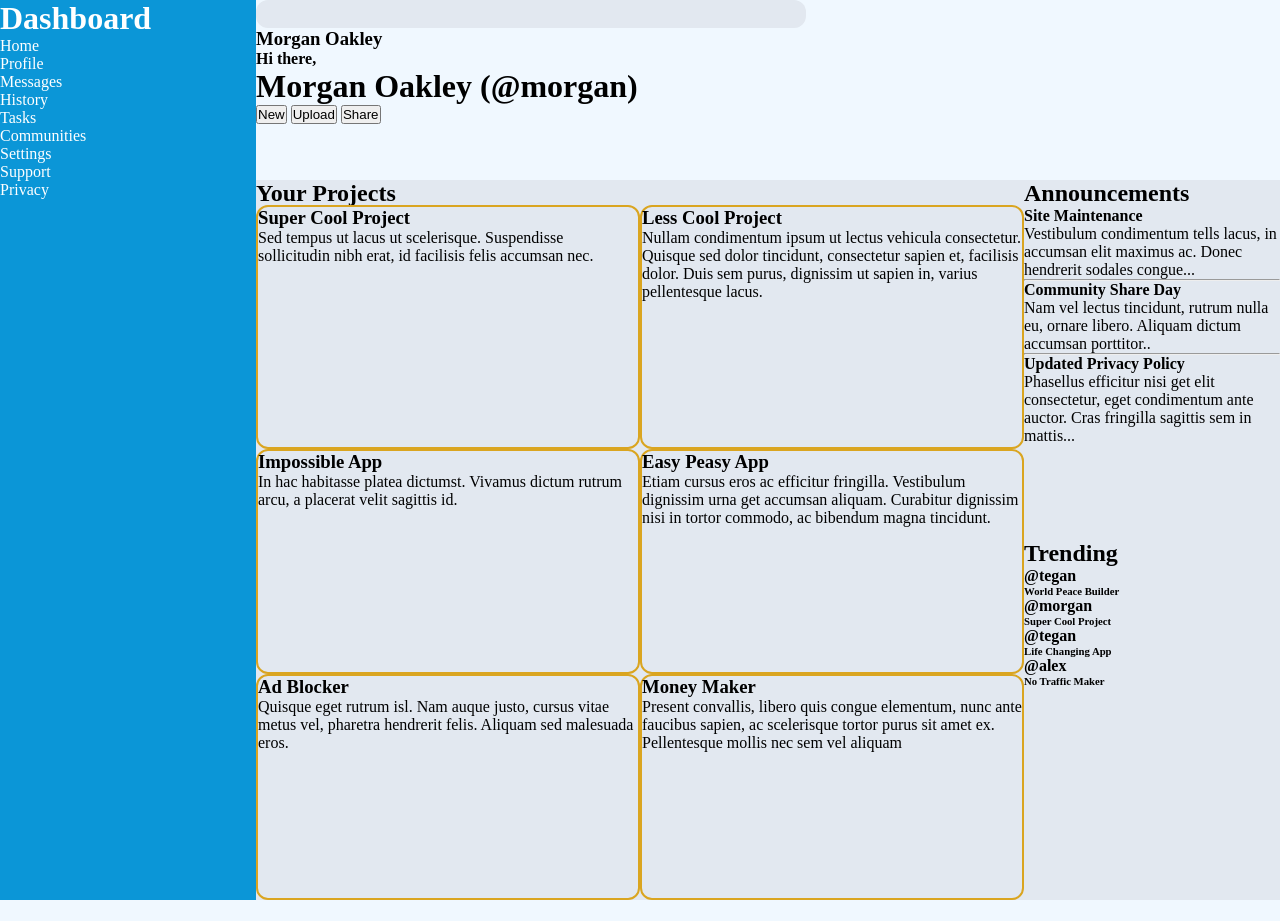
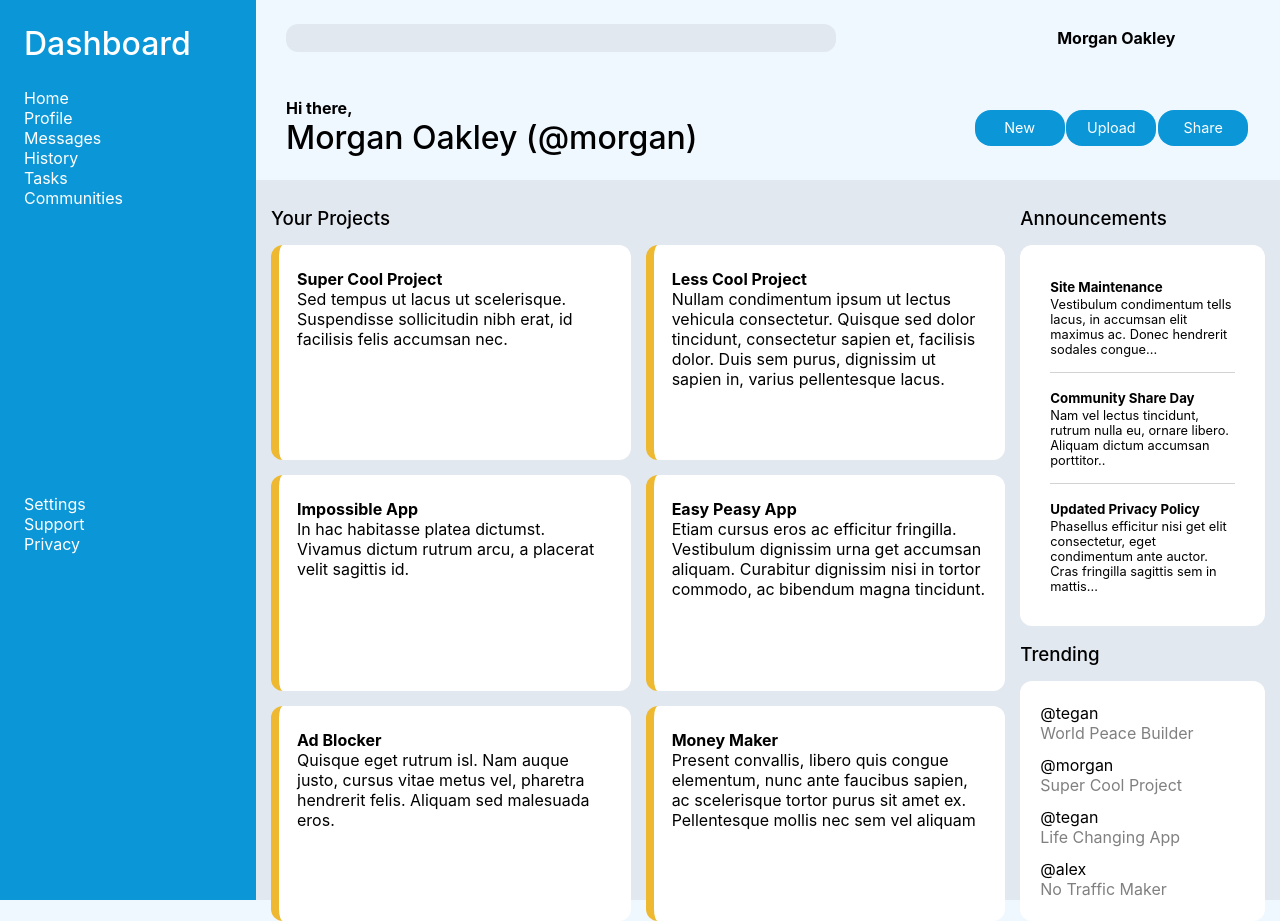
Before and after one commit to grantgolden13/admin-dashboard, a plain HTML site: page index.html in a window 1280 px wide. Before the commit the page ends 900 px from the top, so only its background shows below. Drawn offline with Linux system fonts and the light colour scheme.

Commit message:
finish styling layout; just need icons + pics

```diff
--- a/index.html
+++ b/index.html
@@ -12,7 +12,7 @@
         <div class="header">
             <div class="upper-header">
                 <input type="text">
-                <h3>Morgan Oakley</h3>
+                <h4>Morgan Oakley</h4>
             </div>
             <div class="bottom-header">
                 <div class="profile-container">
@@ -44,16 +44,16 @@
         </div>
         <div class="main">
             <div class="projects">
-                <h2 class="h2">Your Projects</h2>
+                <h3 class="h3">Your Projects</h3>
                 <div class="projects-container">
                     <div class="card">
-                        <h3>Super Cool Project</h3>
+                        <h4>Super Cool Project</h4>
                         <p>Sed tempus ut lacus ut scelerisque.
                             Suspendisse sollicitudin nibh erat, id
                             facilisis felis accumsan nec.</p>
                     </div>
                     <div class="card">
-                        <h3>Less Cool Project</h3>
+                        <h4>Less Cool Project</h4>
                         <p>Nullam condimentum ipsum ut lectus vehicula
                             consectetur. Quisque sed dolor tincidunt,
                             consectetur sapien et, facilisis dolor. Duis sem
@@ -61,27 +61,27 @@
                             pellentesque lacus.</p>
                     </div>
                     <div class="card">
-                        <h3>Impossible App</h3>
+                        <h4>Impossible App</h4>
                         <p>In hac habitasse platea dictumst. Vivamus
                             dictum rutrum arcu, a placerat velit sagittis
                             id.</p>
                     </div>
                     <div class="card">
-                        <h3>Easy Peasy App</h3>
+                        <h4>Easy Peasy App</h4>
                         <p>Etiam cursus eros ac efficitur fringilla.
                             Vestibulum dignissim urna get accumsan
                             aliquam. Curabitur dignissim nisi in tortor
                             commodo, ac bibendum magna tincidunt.</p>
                     </div>
                     <div class="card">
-                        <h3>Ad Blocker</h3>
+                        <h4>Ad Blocker</h4>
                         <p>Quisque eget rutrum isl. Nam auque
                             justo, cursus vitae metus vel, pharetra
                             hendrerit felis. Aliquam sed malesuada
                             eros.</p>
                     </div>
                     <div class="card">
-                        <h3>Money Maker</h3>
+                        <h4>Money Maker</h4>
                         <p>Present convallis, libero quis congue
                             elementum, nunc ante faucibus sapien, ac
                             scelerisque tortor purus sit amet ex.
@@ -90,19 +90,19 @@
                 </div>
             </div>
             <div class="announcements">
-                <h2>Announcements</h2>
-                <div class="announcement-container">
-                    <h4>Site Maintenance</h4>
+                <h3>Announcements</h3>
+                <div class="announcements-container">
+                    <h5>Site Maintenance</h5>
                     <p>Vestibulum condimentum tells lacus,
                         in accumsan elit maximus ac. Donec
                         hendrerit sodales congue...</p>
                     <hr>
-                    <h4>Community Share Day</h4>
+                    <h5>Community Share Day</h5>
                     <p>Nam vel lectus tincidunt, rutrum nulla
                         eu, ornare libero. Aliquam dictum
                         accumsan porttitor..</p>
                     <hr>
-                    <h4>Updated Privacy Policy</h4>
+                    <h5>Updated Privacy Policy</h5>
                     <p>Phasellus efficitur nisi get elit
                         consectetur, eget condimentum ante
                         auctor. Cras fringilla sagittis sem in
@@ -110,23 +110,23 @@
                 </div>
             </div>
             <div class="trending">
-                <h2>Trending</h2>
+                <h3>Trending</h3>
                 <div class="trending-container">
                     <div>
-                        <h4>@tegan</h4>
-                        <h6>World Peace Builder</h6>
+                        <p>@tegan</p>
+                        <p>World Peace Builder</p>
                     </div>
                     <div>
-                        <h4>@morgan</h4>
-                        <h6>Super Cool Project</h6>
+                        <p>@morgan</p>
+                        <p>Super Cool Project</p>
                     </div>
                     <div>
-                        <h4>@tegan</h4>
-                        <h6>Life Changing App</h6>
+                        <p>@tegan</p>
+                        <p>Life Changing App</p>
                     </div>
                     <div>
-                        <h4>@alex</h4>
-                        <h6>No Traffic Maker</h6>
+                        <p>@alex</p>
+                        <p>No Traffic Maker</p>
                     </div>
                 </div>
             </div>
--- a/style.css
+++ b/style.css
@@ -2,6 +2,7 @@
     box-sizing: border-box;
     margin: 0;
     padding: 0;
+    font-family: -apple-system, BlinkMacSystemFont, 'Segoe UI', Roboto, Oxygen, Ubuntu, Cantarell, 'Open Sans', 'Helvetica Neue', sans-serif;
 }
 
 html, body {
@@ -13,11 +14,15 @@ ul {
     list-style-type: none;
 }
 
+h1 {
+    font-weight: 500;
+}
+
 .container {
-    max-height: 98vh;
+    max-height: 100vh;
     display: grid;
     grid-template-columns: minmax(180px, 1fr) minmax(480px, 4fr);
-    grid-template-rows: minmax(180px, 1fr) minmax(720px, 4fr);
+    grid-template-rows: minmax(180px, 1fr) minmax(720px, 4.5fr);
     grid-template-areas:
         "sidebar header"
         "sidebar main";
@@ -25,12 +30,49 @@ ul {
 
 .header {
     grid-area: header;
+    display: grid;
+    grid-template-rows: 0.73fr 1fr;
+    align-items: stretch;
+    margin: 0px 30px;
+}
+
+.upper-header {
+    display: grid;
+    grid-template-columns: 4fr 1fr;
+    align-items: center;
+}
+
+.bottom-header {
+    display: grid;
+    grid-template-columns: 2.5fr 1fr;
+    align-items: center;
+}
+
+.nav {
+    display: grid;
+    grid-template-columns: repeat(3, 1fr);
+    align-content: center;
+}
+
+.nav button {
+    background-color: #0b96d7;
+    color: white;
+    padding: 8px 4px 8px 4px;
+    border-radius: 16px;
+    border: none;
+    width: 90px;
+    height: 36px;
+    font-size: 0.9rem;
 }
 
 .sidebar {
     background-color: #0b96d7;
+    color: white;
     grid-area: sidebar;
-    color: white;
+    display: grid;
+    grid-template-rows: 64px 1fr 1fr;
+    padding-left: 24px;
+    padding-top: 24px;
 }
 
 .main {
@@ -42,6 +84,8 @@ ul {
     grid-template-areas:
         "projects announcements"
         "projects trending";
+    gap: 15px;
+    padding: 25px 15px 25px 15px;
 }
 
 .projects {
@@ -52,22 +96,66 @@ ul {
     grid-template-areas:
         "h2"
         "projects-cont";
+    gap: 15px;
 }
 
-.projects .card {
-    border: 2px solid goldenrod;
+.card {
+    border-left: 8px solid rgb(238, 185, 49);
     border-radius: 12px;
+    background-color: white;
+    padding: 24px 18px 24px 18px;
 }
 
 .announcements {
     grid-area: announcements;
+    display: grid;
+    grid-template-rows: 25px 1fr;
+    gap: 15px;
+}
+
+.announcements-container {
+    border-radius: 12px;
+    background-color: white;
+    padding: 32px 30px 32px 30px;
+    display: grid;
+}
+
+.announcements-container h5 {
+    margin: 2px 0px;
+}
+
+.announcements-container p {
+    font-size: 0.8rem;
+}
+
+hr {
+    margin: 15px 0px;
+    border: none;
+    height: 1px;
+    background-color: lightgray;
 }
 
 .trending {
     grid-area: trending;
+    display: grid;
+    grid-template-rows: 25px 1fr;
+    gap: 15px;
 }
 
-.h2 {
+.trending-container {
+    background-color: white;
+    padding: 22px 20px 22px 20px;
+    border-radius: 12px;
+    display: grid;
+    gap: 12px;
+}
+
+h3 {
+    font-weight: 500;
+    margin: 2px 0px;
+}
+
+.h3 {
     grid-area: h2;
 }
 
@@ -75,6 +163,8 @@ ul {
     grid-area: projects-cont;
     display: grid;
     grid-template-columns: repeat(2, minmax(200px, 1fr));
+    grid-template-rows: repeat(3, minmax(200px, 1fr));
+    gap: 15px;
 }
 
 .upper-header input{
@@ -85,6 +175,14 @@ ul {
     border: none;
 }
 
+input:focus {
+    border: 1px solid #0b96d7;
+}
+
 .sidebar h1 {
     display: block;
 }
+
+.trending-container div>p:nth-child(2) {
+    color: rgb(128, 128, 128);
+}
```
